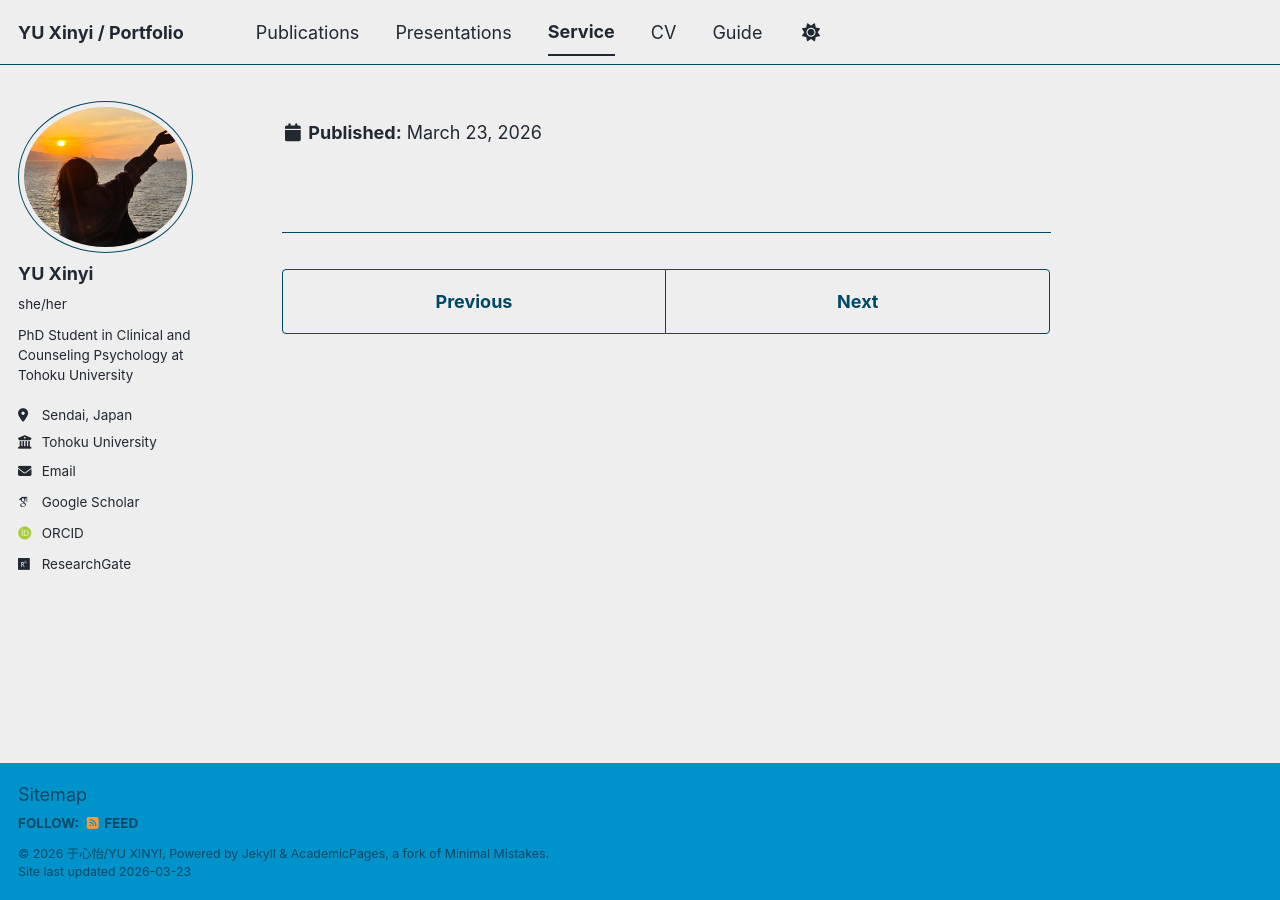
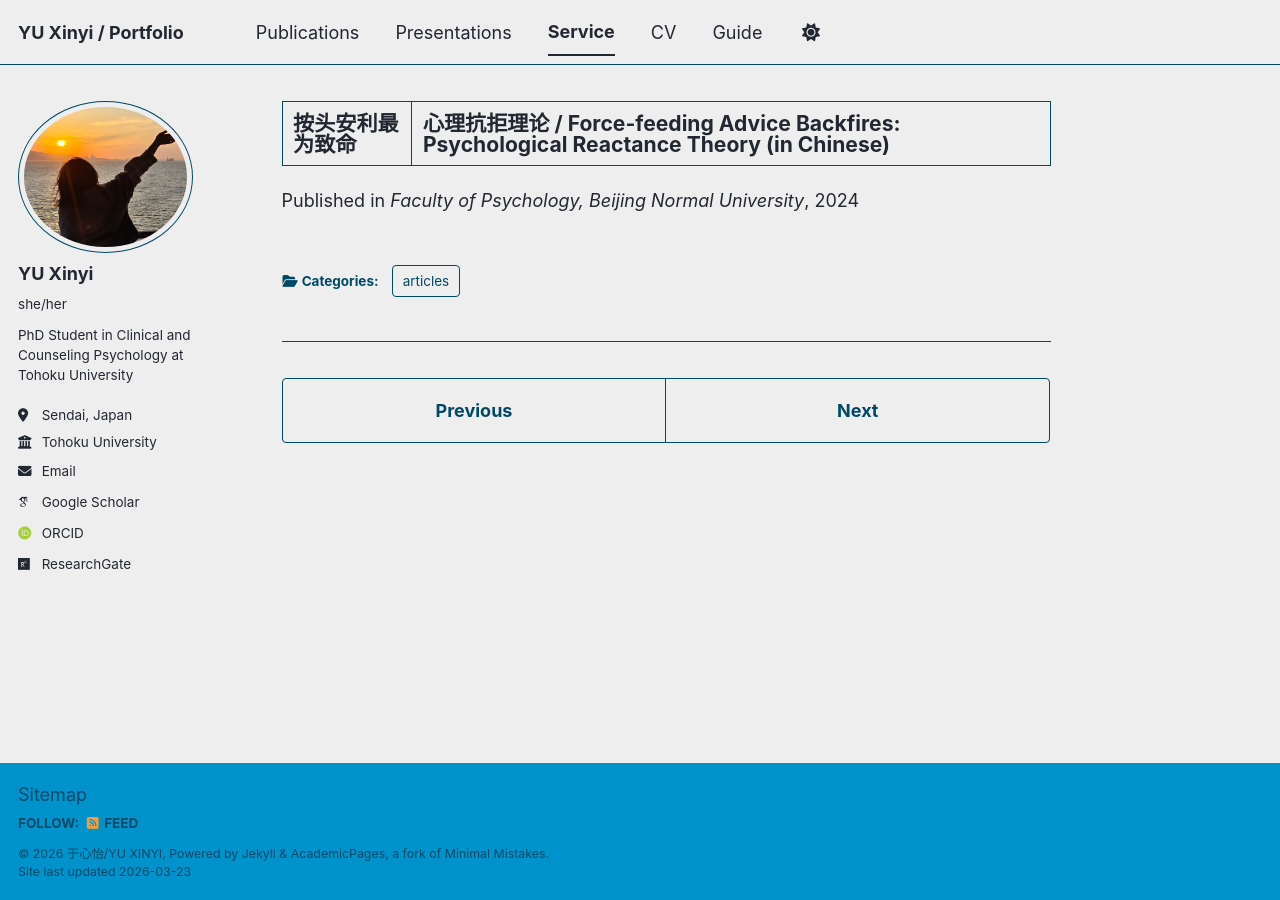
Before and after one commit to north119/north119.github.io, a Jekyll site: the page built from _service/2024-05-14-a2.md, in a window 1280 px wide. Built offline with Jekyll 4.4.1, drawn with Linux system fonts in a browser that asks for light colours; some web fonts are replaced; a script bundle is joined from its source files by our own code; library files that are not in the unit come from our copies.

Commit message:
Update 2024-05-14-a2.md

```diff
--- a/_service/2024-05-14-a2.md
+++ b/_service/2024-05-14-a2.md
@@ -1,5 +1,5 @@
 ---
-title: "按头安利最为致命|心理抗拒理论 / "Force-feeding" Advice Backfires: Psychological Reactance Theory (in Chinese)"
+title: "按头安利最为致命|心理抗拒理论 / Force-feeding Advice Backfires: Psychological Reactance Theory (in Chinese)"
 collection: service
 category: articles
 type: "practice"
```
